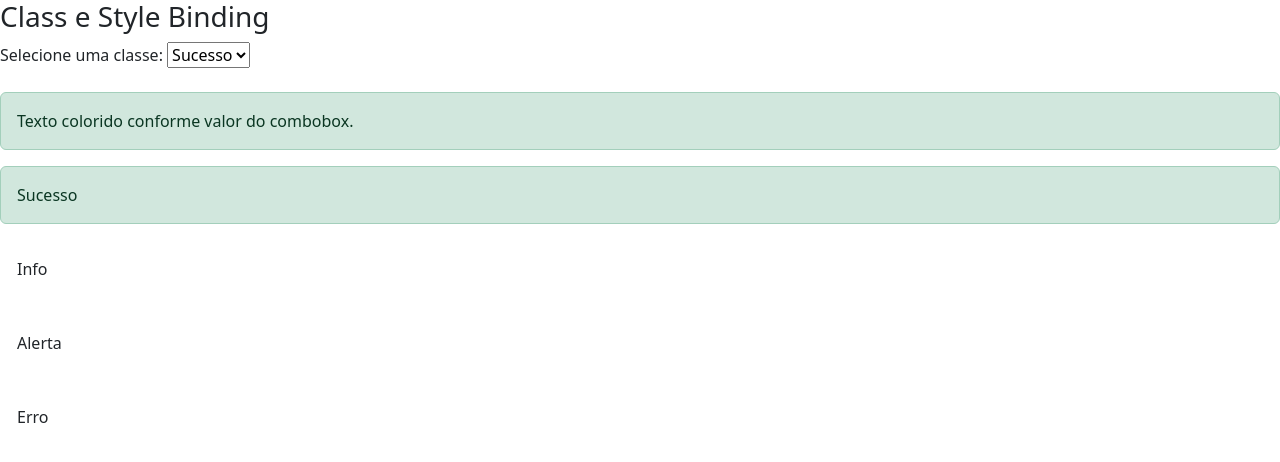
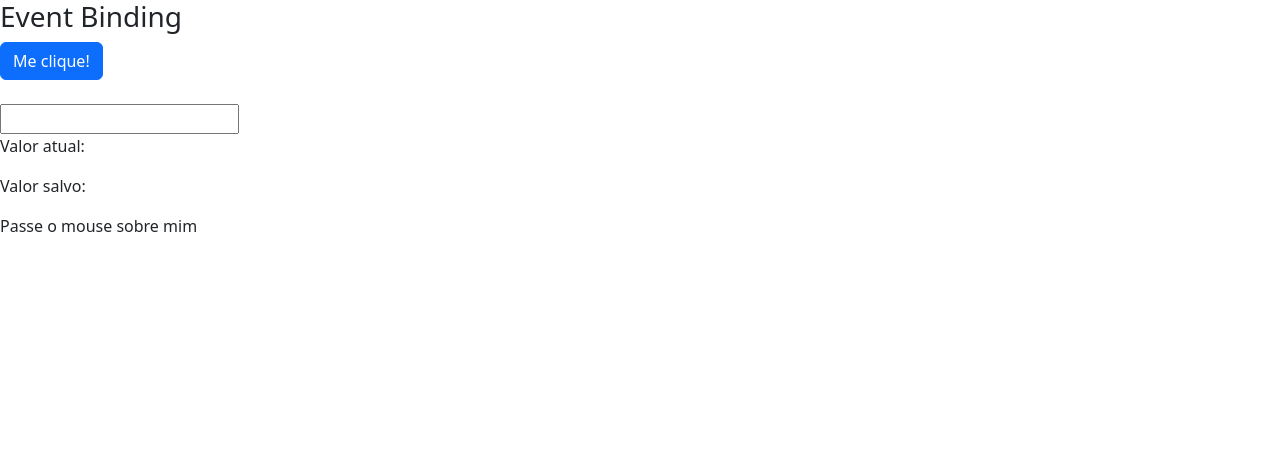
Before and after one commit to AlexandrelSousa/Curso_angular_canal_Loiane_Groner, an Angular app: page / in a window 1280 px wide. Shown: the top 462 px of the page. Built offline with nearby package versions, Linux system fonts and the light colour scheme.

Commit message:
Aprendendo sobre os event blindings e aplicando alguns deles no codigo.

```diff
--- a/src/app/data-binding/data-binding.component.css
+++ b/src/app/data-binding/data-binding.component.css
@@ -0,0 +1,4 @@
+.highlight{
+    background-color: yellow;
+    font-weight: bold;
+}
--- a/src/app/data-binding/data-binding.component.html
+++ b/src/app/data-binding/data-binding.component.html
@@ -1,6 +1,5 @@
-<section class="property-biding">
-
-    <!--article>
+<!--section class="property-biding">
+    <article>
         <h3>Interpolation / Interpolação</h3>
         <p>String renderizada com interpolação: {{ url }}</p>
         <p>Resultado de 1 + 1 é: {{ 1 + 1 }}</p>
@@ -12,7 +11,7 @@
         <h3>Property Binding</h3>
         <img src="{{ urlImage }}">
         <img [src]="urlImage">
-    </article-->
+    </article>
 
     <article>
         <h3>Class e Style Binding</h3>
@@ -38,4 +37,32 @@
         </div>
     </article>
 
+</section-->
+
+<section class="event-binding">
+
+    <article>
+        <h3>Event Binding</h3>
+        <div>
+            <button (click)="botaoClicado()" class="btn btn-primary">Me clique!</button>
+
+            <br><br>
+
+            <input type="text" (keyup)="onKeyUp($event)"
+                                (keyup.enter)="salvarValor(campoImput.value)"
+                                (blur)="salvarValor(campoImput.value)"
+                                #campoImput
+                                />
+            <p>Valor atual: {{ valorAtual }}</p>
+            <p>Valor salvo: {{ valorSalvo }}</p>
+
+            <span (mouseover)="onMouseOverOut()"
+                  (mouseout)="onMouseOverOut()"
+                  [class.highlight] = "isMouseOver"
+                  >
+                  Passe o mouse sobre mim</span>
+
+        </div>
+    </article>
+
 </section>
--- a/src/app/data-binding/data-binding.component.ts
+++ b/src/app/data-binding/data-binding.component.ts
@@ -11,11 +11,27 @@ export class DataBindingComponent {
   cursoAngular: boolean = true;
   urlImage: String = 'http://lorempixel.com.br/400/200';
 
+  valorAtual: String = '';
+  valorSalvo:any = '';
+  isMouseOver: boolean = false;
+
   getValor(){
     return 1;
   }
   getCurtirCurso(){
     return true;
   }
+  botaoClicado(){
+    alert('Botão clicado!');
+  }
+  onKeyUp(evento: KeyboardEvent){
+    this.valorAtual = (<HTMLInputElement>evento.target).value;
+  }
+  salvarValor(valor:any){
+    this.valorSalvo = valor;
+  }
+  onMouseOverOut(){
+    this.isMouseOver = !this.isMouseOver;
+  }
 
 }
```
